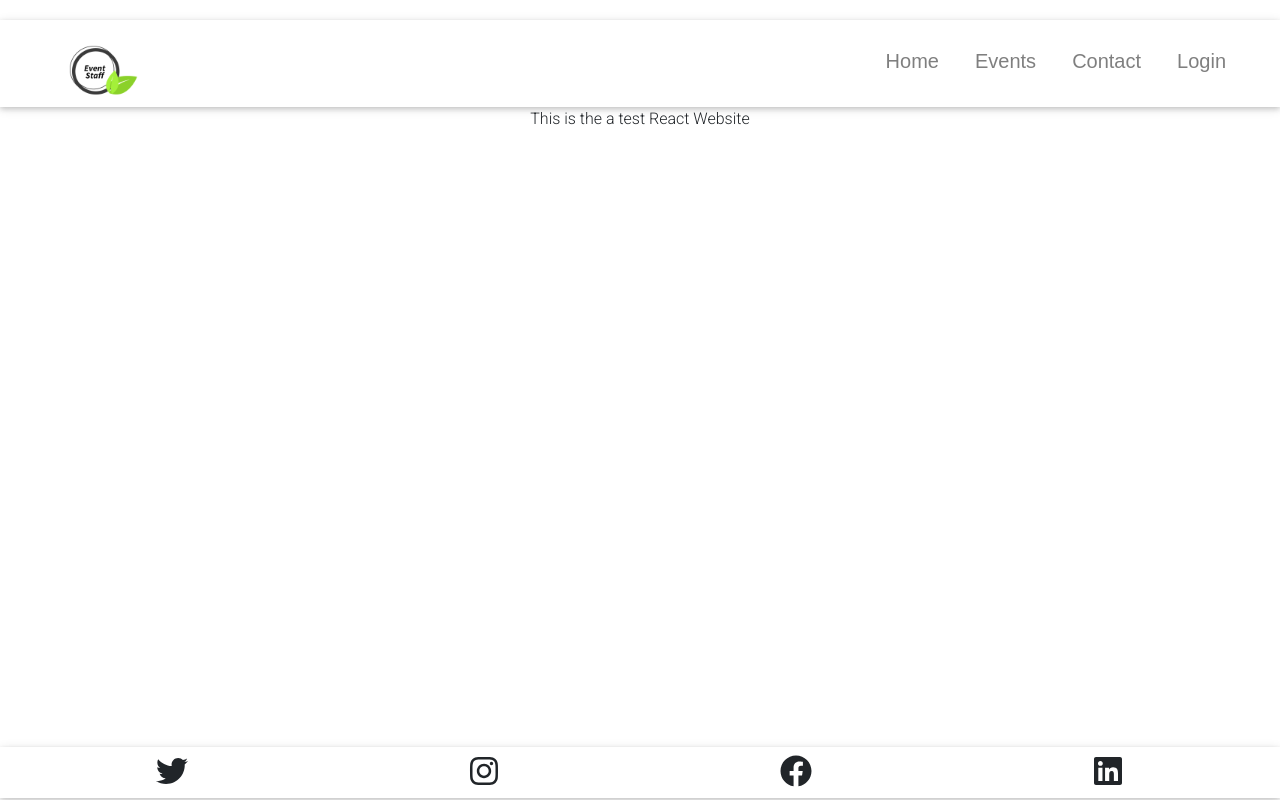
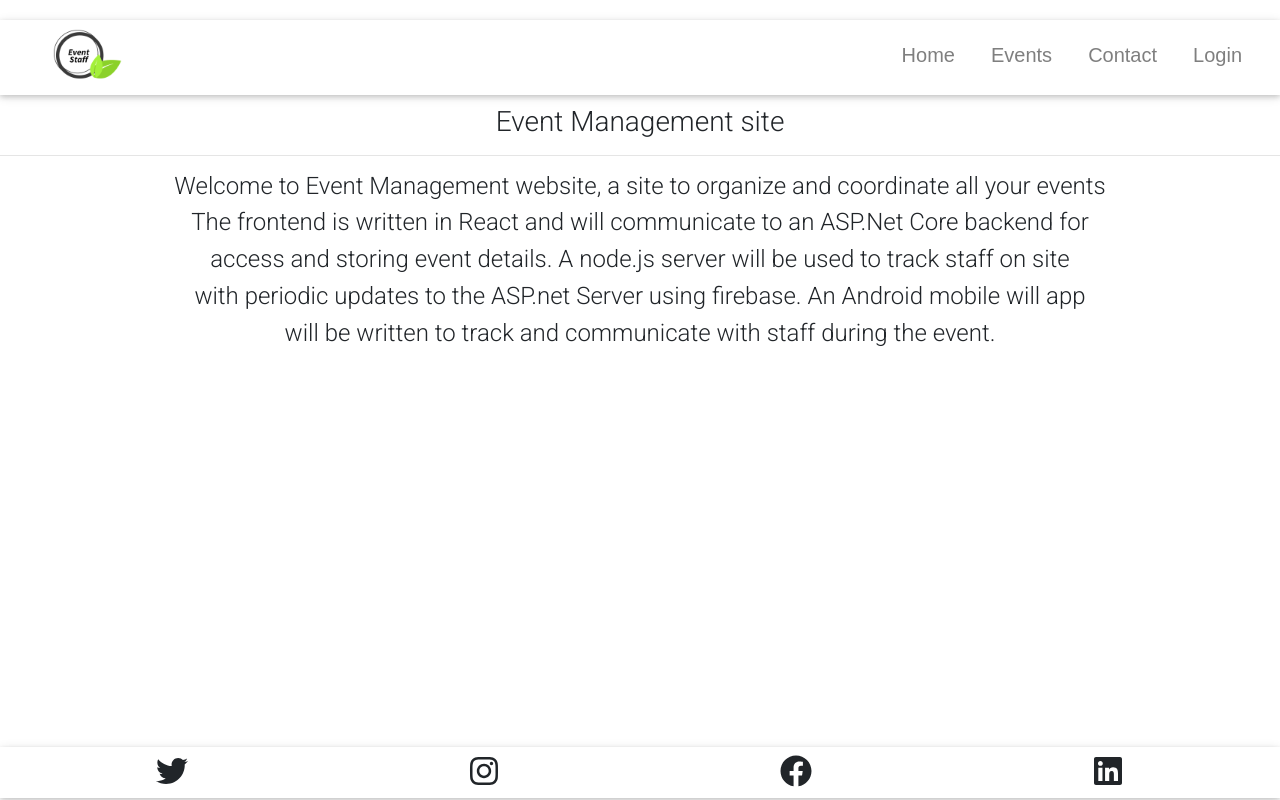
Before and after one commit to EnterpriseBoy/Magiweb, a React (Create React App) app: page / in a window 1280 px wide. Built offline with nearby package versions, Linux system fonts and the light colour scheme.

Commit message:
tidying up site

```diff
--- a/src/CSS/App.css
+++ b/src/CSS/App.css
@@ -106,7 +106,6 @@ Link Link:hover{
   margin-left: 50px;
   height: 75px;
   width: 75px;
-  margin-bottom: -20px;
 }
 
 .navdiv{
@@ -265,8 +264,13 @@ input.form-control.validate.ContactInput{
 
 .areaHeading{
   margin-top: 10px;
+  text-align: center;
 }
 
 .div.col-md-12{
   padding: 0px;
 }
+
+div.navdiv.navbar{
+  padding:0px;
+}
--- a/src/Components/Header/menubar/Menubar.js
+++ b/src/Components/Header/menubar/Menubar.js
@@ -31,7 +31,7 @@ function Menubase(props) {
         <div className="logodiv-container">
           <img src={logo} className="logo" alt="logo"/>
         </div>
-        <nav className="navbar-expand-lg navbar-light navdiv-container">
+        <nav className="navbar-expand-lg  navbar-light navdiv-container">
             <ul className="navbar-nav">
               <li className={selectButton === "home"? selecteButton: notSelectedButton }>
                 <Link to='/' className="nav-link js-scroll-trigger" id="home" onClick={e => itemSelected(e.target.id)}>Home</Link>
--- a/src/Components/Modals/loginModal.js
+++ b/src/Components/Modals/loginModal.js
@@ -67,7 +67,7 @@ return (
             <div>Forgot Password</div>
           <MDBModalFooter>
           <MDBBtn outline color="outline-secondary"onClick={handleSubmit}>Submit</MDBBtn>
-          <MDBBtn outline color="outline-secondary" onClick={handleClose} >Cancle</MDBBtn>
+          <MDBBtn outline color="outline-secondary" onClick={handleClose} >Cancel</MDBBtn>
           </MDBModalFooter>
           </MDBContainer>
         </MDBModal>
--- a/src/Components/Pages/Events/Events/Events.js
+++ b/src/Components/Pages/Events/Events/Events.js
@@ -18,6 +18,9 @@ function Events() {
 
   return (
     <div className="App">
+        <div className="areaHeading">
+          <h3>Events</h3>
+        </div>
         <div className="eventsPage">
           <MDBContainer>
             <MDBRow>
--- a/src/Components/Pages/Home/Home.js
+++ b/src/Components/Pages/Home/Home.js
@@ -3,7 +3,17 @@ import React from 'react';
 function Home() {
   return (
     <div className="homePage">
-      This is the a test React Website
+        <div className="areaHeading">
+          <h3>Event Management site</h3>
+        </div>
+        <hr/>
+        <div className="areaHeading">
+          <h4>Welcome to Event Management website, a site to organize and coordinate all your events</h4>
+          <h4>The frontend is written in React and will communicate to an ASP.Net Core backend for</h4>
+          <h4>access and storing event details. A node.js server will be used to track staff on site</h4>
+          <h4>with periodic updates to the ASP.net Server using firebase. An Android mobile will app</h4>
+          <h4>will be written to track and communicate with staff during the event.</h4>
+        </div>
     </div>
   );
 }
```
Lines whose indentation alone changed are shown as unchanged.
